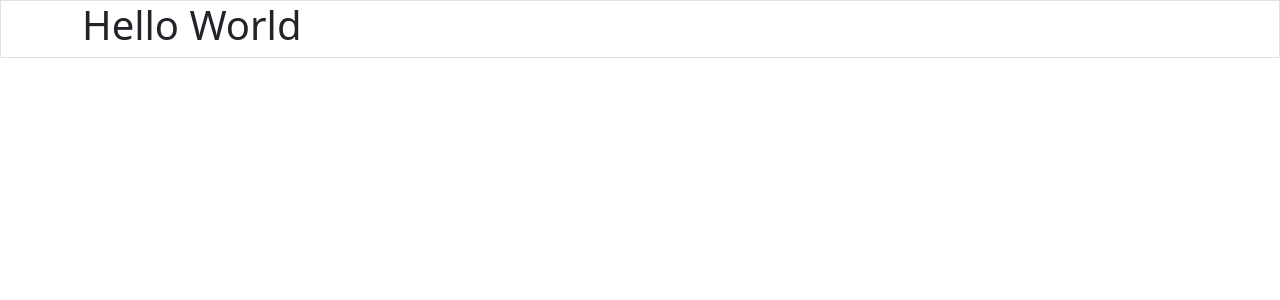
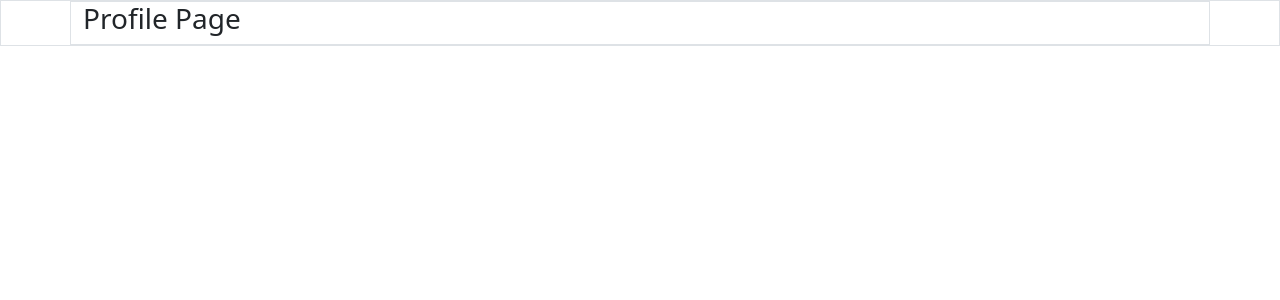
Before and after one commit to hariprasad9899/Panorabit, a React (Vite) app in the folder panorabit/: page /about in a window 1280 px wide. Shown: the top 300 px of the page. Built offline with nearby package versions, Linux system fonts and the light colour scheme.

Commit message:
add setup react router

```diff
--- a/panorabit/src/App.jsx
+++ b/panorabit/src/App.jsx
@@ -1,10 +1,16 @@
 import 'bootstrap/dist/css/bootstrap.min.css'
 import 'bootstrap/dist/js/bootstrap'
 import Home from './components/Home/Home'
+import { Route, Router, Routes } from 'react-router-dom'
+import Profile from './components/Profile/Profile'
+
 function App() {
     return (
         <main className="container-fluid border">
-            <Home />
+            <Routes>
+                <Route path="/" element={<Home />}></Route>
+                <Route path="about" element={<Profile />} />
+            </Routes>
         </main>
     )
 }
--- /dev/null
+++ b/panorabit/src/components/Profile/Profile.jsx
@@ -0,0 +1,9 @@
+import React from 'react'
+
+export default function Profile() {
+    return (
+        <div className="container-md bg border">
+            <h3>Profile Page</h3>
+        </div>
+    )
+}
--- a/panorabit/src/main.jsx
+++ b/panorabit/src/main.jsx
@@ -1,10 +1,13 @@
 import React from 'react'
 import ReactDOM from 'react-dom/client'
 import App from './App.jsx'
+import { BrowserRouter } from 'react-router-dom'
 // import './assets/index.css'
 
 ReactDOM.createRoot(document.getElementById('root')).render(
     <React.StrictMode>
-        <App />
+        <BrowserRouter>
+            <App />
+        </BrowserRouter>
     </React.StrictMode>
 )
```
Also changed, not shown: panorabit/src/components/Profile/Profile.scss (added).
